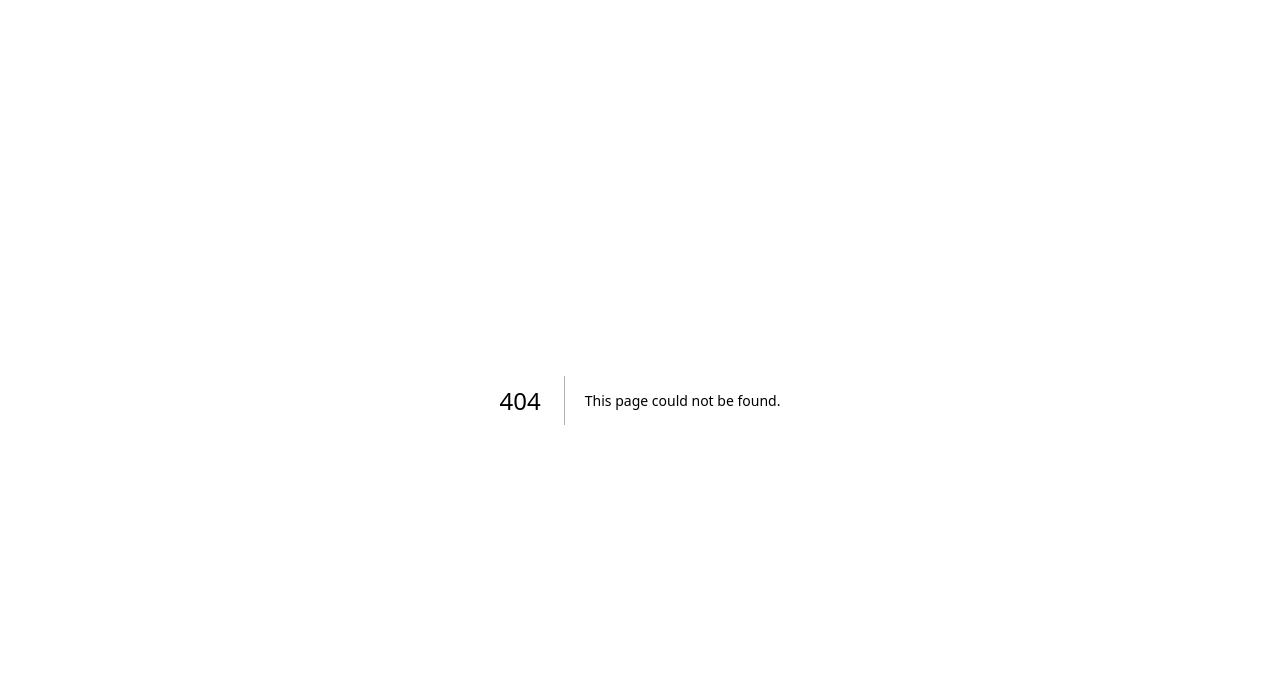
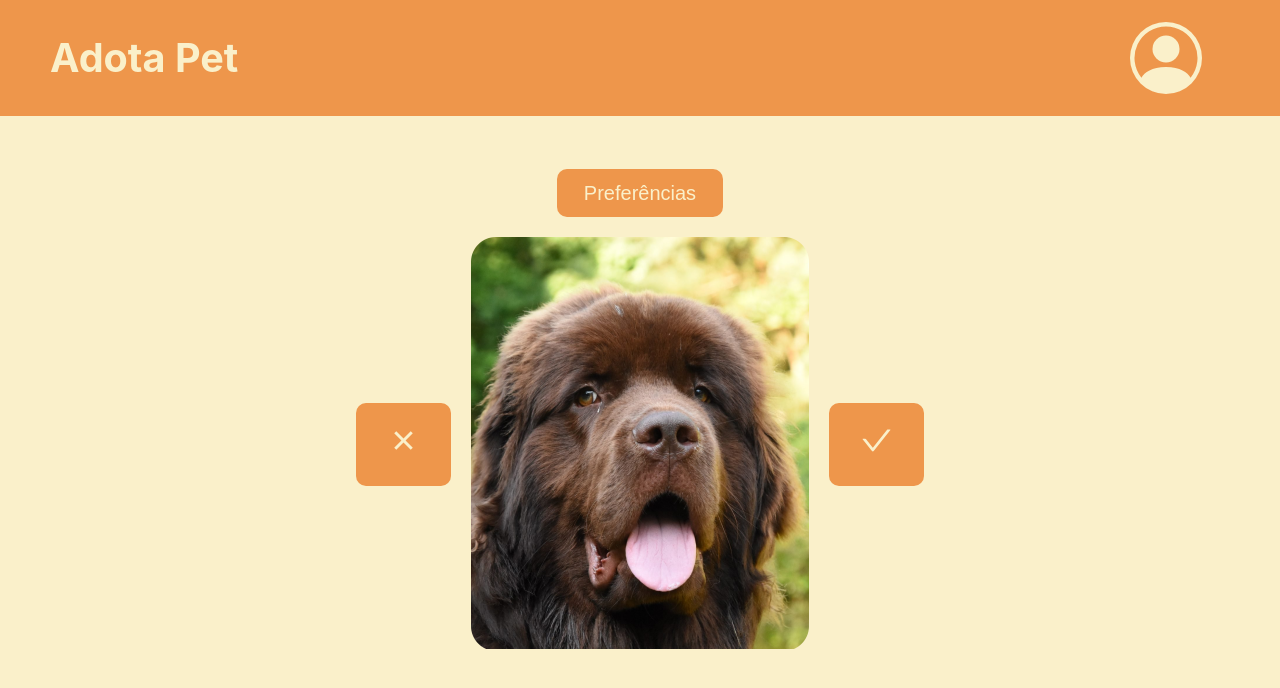
Before and after one commit to Rafael-Corona/AdotaPet, a Next.js app: page /match in a window 1280 px wide. Before the commit this address had no page. Shown: the top 688 px of the page. Built offline with nearby package versions, Linux system fonts and the light colour scheme.

Commit message:
Adição de Header e página de correspondência

```diff
--- a/package.json
+++ b/package.json
@@ -14,6 +14,7 @@
     "next": "13.4.6",
     "react": "18.2.0",
     "react-dom": "18.2.0",
+    "react-icons": "^4.10.1",
     "styled-components": "^6.0.2"
   }
 }
--- /dev/null
+++ b/src/components/header.js
@@ -0,0 +1,16 @@
+import styles from './header.module.css';
+import { BsPersonCircle } from 'react-icons/bs';
+import Link from 'next/link';
+
+const Header = () => {
+    return (
+        <header className={styles.header}>
+            <Link href="/home" className={styles.link}>
+            <h1 className={styles.h1}>Adota Pet</h1>
+            </Link>
+            <BsPersonCircle className={styles.icon}/>
+        </header>
+    );
+};
+
+export default Header;
--- /dev/null
+++ b/src/components/header.module.css
@@ -0,0 +1,36 @@
+.header {
+    display: flex;
+    justify-content:space-between;
+    align-items: center;
+    background-color: var(--orange);
+    color: var(--white);
+    padding: 0px 50px;
+    position: fixed;
+    top: 0;
+    left: 0;
+    width: 100%;
+}
+.link {
+    color: var(--white) !important;
+    text-decoration: none !important;
+}
+
+.h1 {
+    font-size: 220%
+}
+
+.h1:hover {
+    color: #0D3B66;
+    transition:all 0.2s;
+}
+
+.icon {
+    font-size: 400%;
+    padding-right: 10%;
+    cursor: pointer;
+}
+
+.icon:hover {
+    color: #0D3B66;
+    transition:all 0.2s;
+}
--- a/src/pages/cadastro.js
+++ b/src/pages/cadastro.js
@@ -1,3 +1,4 @@
+import Header from '../components/header';
 import styles from './login.module.css'
 import { useState } from "react";
 import { useRouter } from "next/router.js";
@@ -89,6 +90,9 @@ function Cadastro() {
     };
 
     return (
+        <div>
+            <Header />
+
             <div className={styles.container}>
                 <form action="/" method="POST" onSubmit={signUpHandler} className={styles.signup_form}>
                     <div>
@@ -158,6 +162,7 @@ function Cadastro() {
                     </div>
                 </form>
             </div>
+        </div>
     )
 }
 
--- a/src/pages/info.js
+++ b/src/pages/info.js
@@ -1,3 +1,4 @@
+import Header from '../components/header';
 import { useState } from 'react';
 import styles from './info.module.css';
 
@@ -45,6 +46,9 @@ const Info = () => {
     };
 
     return (
+        <div>
+            <Header />
+
             <main>
                 <div className={styles.container}>
                     <div id='a'>
@@ -63,6 +67,7 @@ const Info = () => {
                     <div className={styles.info_container}>{renderInfo()}</div>
                 </div>
             </main>
+        </div>
     );
 };
 
--- a/src/pages/login.module.css
+++ b/src/pages/login.module.css
@@ -5,6 +5,7 @@
 	height: 100vh;
 	width: 100vw;
 	background-color: var(--white);
+	margin-top: 5%;
 }
 
 .login_form {
--- /dev/null
+++ b/src/pages/match.js
@@ -0,0 +1,46 @@
+import Header from '../components/header';
+import styles from './match.module.css';
+import { AiOutlineCheck } from "react-icons/ai";
+import { RiCloseLine } from "react-icons/ri";
+import Image from 'next/image';
+
+const Match = () => {
+    const handleButtonClick = (buttonType) => {
+        if (buttonType === '')
+            setActiveButton(buttonType);
+    };
+
+    return (
+        <div>
+            <Header />
+            <main>
+                <div className={styles.container}>
+                    <button
+                        className={styles.preference}
+                        onClick={() => handleButtonClick('preferências')}>
+                        Preferências
+                    </button>
+                    <div className={styles.selection}>
+                        <button
+                            className={styles.selection_button}
+                            onClick={() => handleButtonClick('nao')}>
+                            <RiCloseLine />
+                        </button>
+
+                        <Image src="/cachorro.png" alt="Cachorro" width={338} height={414} />
+
+                        <button
+                            className={styles.selection_button}
+                            onClick={() => handleButtonClick('sim')}>
+                            <AiOutlineCheck />
+                        </button>
+
+                    </div>
+                </div>
+            </main>
+
+        </div>
+    );
+};
+
+export default Match;
--- /dev/null
+++ b/src/pages/match.module.css
@@ -0,0 +1,56 @@
+.container {
+    display: flex;
+    flex-direction: column;
+    align-items: center;
+    justify-content: center;
+    text-align: center;
+    height: 100vh;
+    width: 100vw;
+    background-color: var(--white);
+}
+
+.preference {
+    text-align: center;
+    padding: 1%;
+    font-size: 20px;
+    margin: 20px 0px;
+    border: none;
+    cursor: pointer;
+    width: 13%;
+    height: auto;
+    background-color: var(--orange);
+    color: var(--white);
+    border-radius: 10px;
+    transition:all 0.2s;
+}
+
+.selection {
+    display: flex;
+    align-items:center;
+    justify-content: center;
+    text-align: center;
+    background-color: var(--white);
+}
+
+.selection_button {
+    padding: 20px 30px;
+    font-size: 35px;
+    border-radius: 5px;
+    border: none;
+    margin: 20px;
+    cursor: pointer;
+    width: 70%;
+    height: auto;
+    background-color: var(--orange);
+    color: var(--white);
+    border-radius: 10px;
+    transition:all 0.2s;
+}
+
+.selection_button:hover {
+    background-color: #F4D35E;
+}
+
+.preference:hover {
+    background-color: #F4D35E;
+}
```
Also changed, not shown: src/pages/login.js (+7 -3 lines), public/cachorro.png (added), 1 other file (tests, documents, lock files or other folders). Lines whose indentation alone changed are shown as unchanged.
